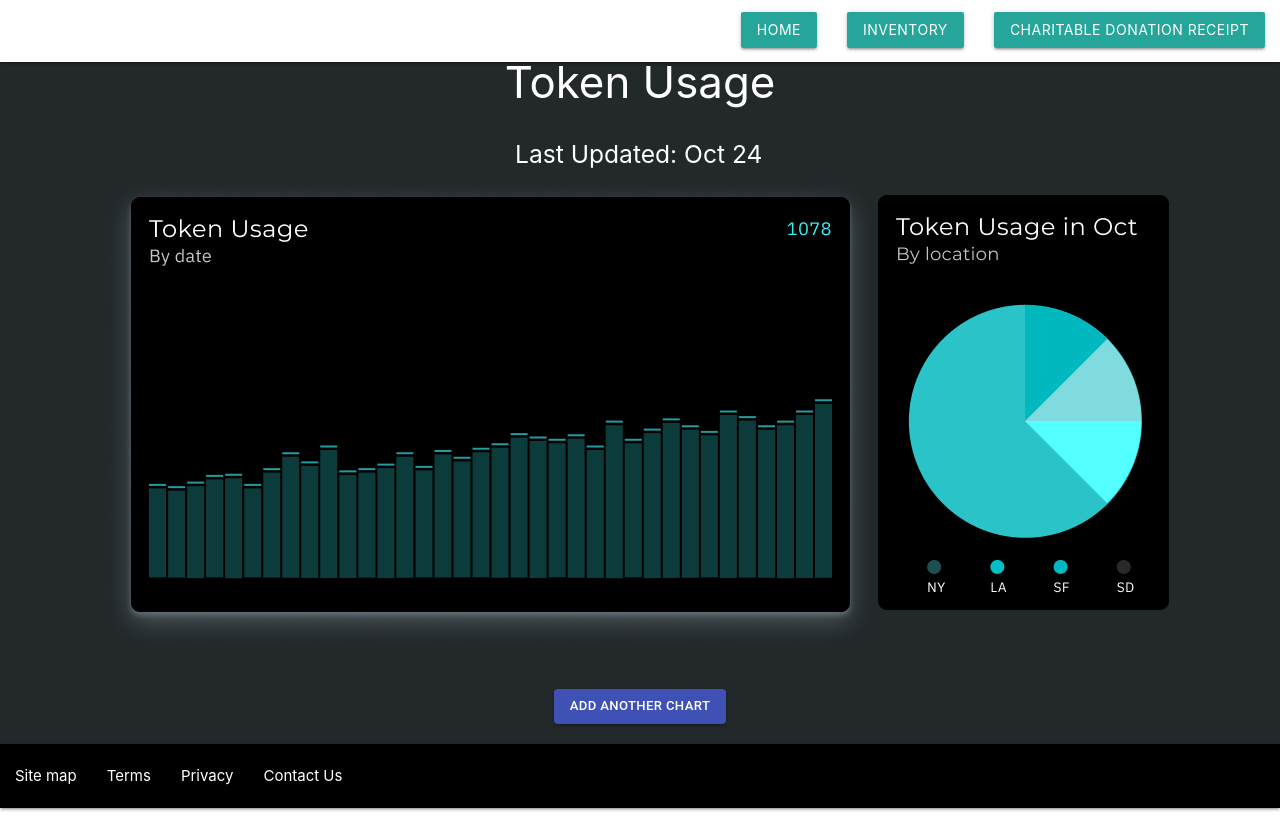
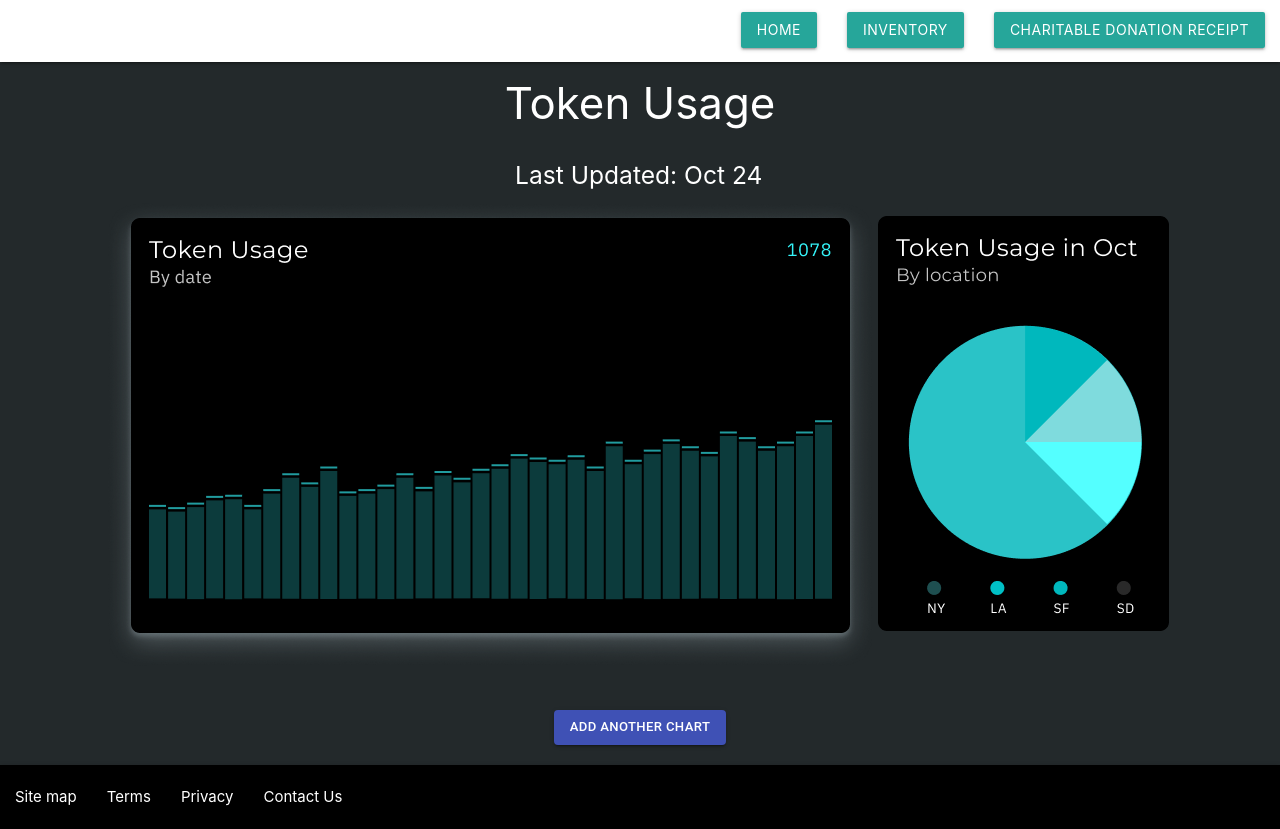
Before and after one commit to jemsbhai/hacktxteamzero, a React (Create React App) app in the folder retailer-frontend/: page / in a window 1280 px wide. Before the commit the page ends 808 px from the top, so only its background shows below. Built offline with nearby package versions, Linux system fonts and the light colour scheme; the HTML template or start-up script is replaced by a standard one.

Commit message:
added padding for home page

```diff
--- a/retailer-frontend/src/pages/home/home.css
+++ b/retailer-frontend/src/pages/home/home.css
@@ -6,6 +6,7 @@
     height: 100vh;
     color: white;
     align-items: center;
+    padding: '20px'
 }
 
 .row{
--- a/retailer-frontend/src/pages/home/home.js
+++ b/retailer-frontend/src/pages/home/home.js
@@ -7,7 +7,7 @@ import "./home.css"
 export default function Home() {
     return (
         <div className="root">
-            <h3>Token Usage</h3>
+            <h3 style={{marginTop: '50px'}}>Token Usage</h3>
             <h5>Last Updated: Oct 24</h5>
             <div className="row">
                 <img src={Chart} />
```
